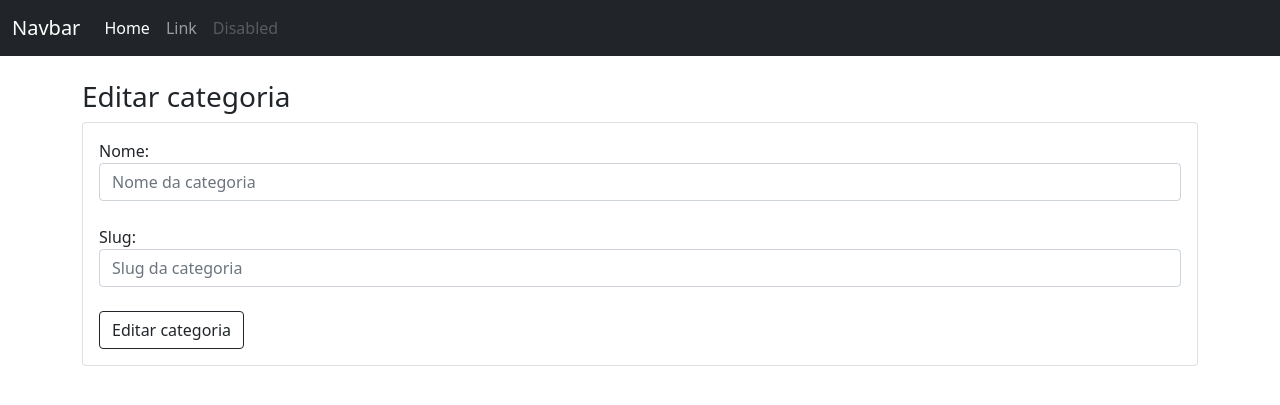
After one commit to victorluizskt/blog-nodejs, a Node server app: page /admin/categorias/edit/600000000000000000000001 in a window 1280 px wide. The commit adds this page. Shown: the top 405 px of the page. Run offline with Node 20, Linux system fonts and the light colour scheme; data that the repository does not hold is empty; some libraries are stand-ins or nearby versions.

```diff
--- a/routes/admin.js
+++ b/routes/admin.js
@@ -27,6 +27,58 @@ const Categoria = mongoose.model('categorias');
 // Rota para o formulário
     router.get('/categorias/add', (req, res) => {
         res.render('admin/addcategorias');
+    });
+
+// Rota para update de categoria
+    router.get('/categorias/edit/:id', (req, res) => {
+        Categoria.findOne({_id: req.params.id}).lean().then((categoria) => {
+
+            res.render('admin/editcategorias', {categoria: categoria});
+
+        }).catch(err => {
+            req.flash('error_msg', 'Esta categoria não existe');
+            res.redirect('/admin/categorias');
+        })
+    });
+
+    router.post('/categorias/edit', (req, res) => {
+
+        Categoria.findOne({_id: req.body.id}).then((categorias) => {
+
+            var erros = [];
+
+            if(!req.body.nome || typeof req.body.nome === undefined || req.body.nome === null) {
+            erros.push({texto: 'Nome inválido.'});
+            };
+
+            if(!req.body.slug || typeof req.body.slug === undefined || req.body.slug === null){
+            erros.push({texto: 'Slug inválido.'})
+            };
+
+            if(req.body.nome.length < 2){
+            erros.push({texto: 'Nome da categoria é muito pequeno.'})
+            };
+
+            if(erros.length > 0){
+                res.render('admin/addcategorias', {
+                    erros: erros
+                });
+            } else {
+                categorias.nome = req.body.nome
+                categorias.slug = req.body.slug
+
+                categorias.save().then(() => {
+                    req.flash('success_msg', 'Categoria editada com sucesso.')
+                    res.redirect('/admin/categorias')
+                }).catch(err => {
+                    req.flash('error_msg', 'Houve um erro interno ao salvar a edição de categoria.')
+                    res.redirect('/admin/categorias');
+                })
+            }
+        }).catch(err => {
+            req.flash('error_msg', 'Houve um erro ao editar a categoria.');
+            res.redirect('/admin/categorias');
+        })
     });
 
 // Rota responsável por cadastrar o formulário dentro do mongo
@@ -65,4 +117,14 @@ const Categoria = mongoose.model('categorias');
 
     });
 
+// Rota responsável por deletar uma categoria.
+    router.post('/categorias/deletar', (req, res) => {
+        Categoria.deleteOne({_id: req.body.id}).then(() => {
+            req.flash('success_msg', 'Categoria deletada com sucesso.');
+            res.redirect('/admin/categorias');
+        }).catch(err => {
+            req.flash('error_msg', 'Houve um erro ao deletar a categoria.');
+            res.redirect('/admin/categorias');
+        });
+    });
 module.exports = router;
--- /dev/null
+++ b/views/admin/editcategorias.handlebars
@@ -0,0 +1,22 @@
+{{#each erros}}
+    <div class="alert alert-danger">{{texto}}</div>
+{{else}}
+
+{{/each}}
+<h3>Editar categoria </h3>
+<div class="card">
+    <div class="card-body">
+    <form action="/admin/categorias/edit" method="POST">
+    <input type="hidden" name="id" value="{{categoria._id}}">
+    <label for="nome">Nome: </label>
+        <br>
+        <input type="text" id="nome" name="nome" placeholder="Nome da categoria" class="form-control" value="{{categoria.nome}}">
+        <br>
+    <label for="slug">Slug: </label>
+        <br>
+        <input type="text" id="slug" name="slug" placeholder="Slug da categoria" class="form-control" value="{{categoria.slug}}">
+        <br>
+    <button type="submit" class="btn btn-outline-dark">Editar categoria</button>
+    </form>
+</div>
+</div>
```
Also changed, not shown: views/admin/categorias.handlebars (+9 -2 lines), 2 other files.
